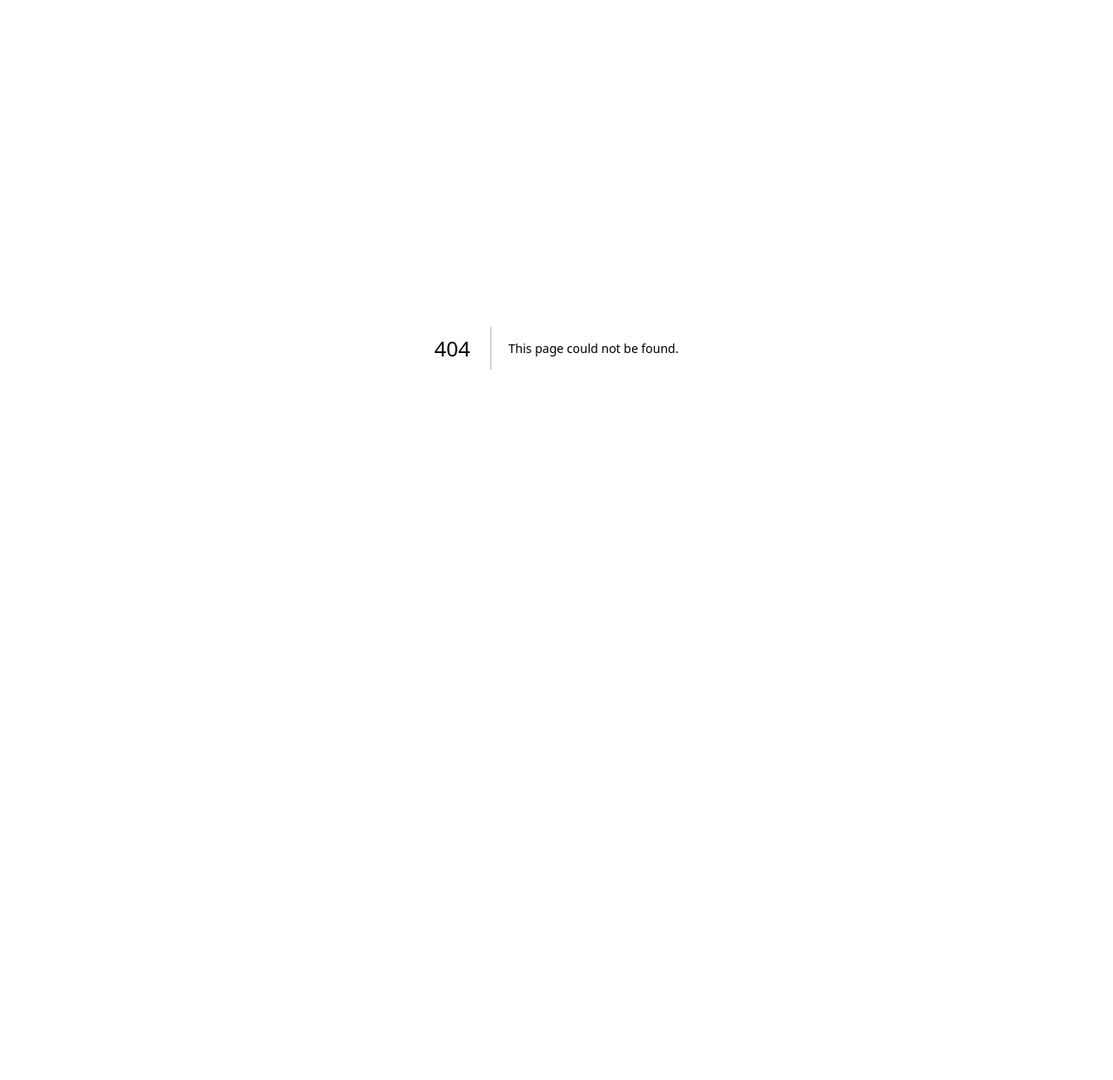
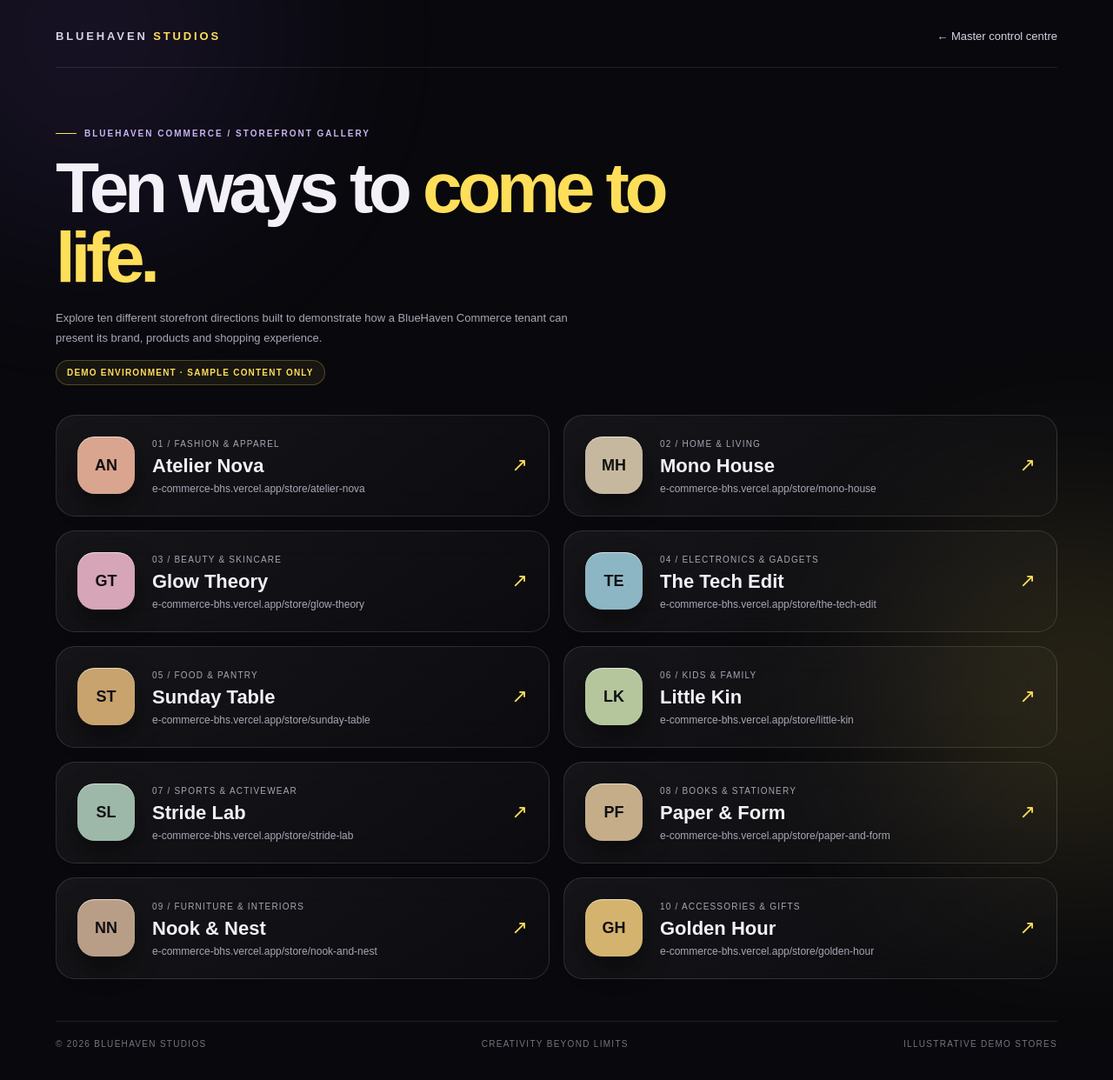
Before and after one commit to taiwiboluwa-web/E-commerce.bhs, a Next.js app: page /storefronts in a window 1280 px wide. Before the commit this address had no page. Shown: the top 1242 px of the page at 87% size. Before the commit the page ends 800 px from the top, so only its background shows below. Built offline with nearby package versions, Linux system fonts and the light colour scheme.

Commit message:
Create storefront demo directory with ten individual shop links

```diff
--- /dev/null
+++ b/app/storefronts/page.tsx
@@ -0,0 +1,14 @@
+import Link from "next/link";
+import { demoStorefronts } from "@/lib/demo-storefronts";
+import "./demo-storefronts.css";
+
+export const metadata = { title: "Storefront Demo Gallery — BLUEHAVEN STUDIOS", description: "Explore ten illustrative BlueHaven Commerce storefront demos." };
+
+export default function StorefrontGallery() {
+  return <main className="demo-page"><div className="demo-inner">
+    <header className="demo-top"><Link className="demo-brand" href="/">BLUEHAVEN <span>STUDIOS</span></Link><Link href="/">← Master control centre</Link></header>
+    <section className="demo-heading"><span className="demo-kicker">BLUEHAVEN COMMERCE / STOREFRONT GALLERY</span><h1>Ten ways to <em>come to life.</em></h1><p>Explore ten different storefront directions built to demonstrate how a BlueHaven Commerce tenant can present its brand, products and shopping experience.</p><span className="demo-note">DEMO ENVIRONMENT · SAMPLE CONTENT ONLY</span></section>
+    <section className="demo-grid">{demoStorefronts.map((store,index)=><Link className="demo-store-card" href={`/store/${store.slug}`} key={store.slug}><span className="demo-store-mark" style={{background:store.accent}}>{store.initials}</span><span className="demo-store-info"><small>{String(index+1).padStart(2,"0")} / {store.category}</small><h2>{store.name}</h2><p>e-commerce-bhs.vercel.app/store/{store.slug}</p></span><span className="demo-arrow">↗</span></Link>)}</section>
+    <footer className="demo-footer"><span>© {new Date().getFullYear()} BLUEHAVEN STUDIOS</span><span>CREATIVITY BEYOND LIMITS</span><span>ILLUSTRATIVE DEMO STORES</span></footer>
+  </div></main>;
+}
```
